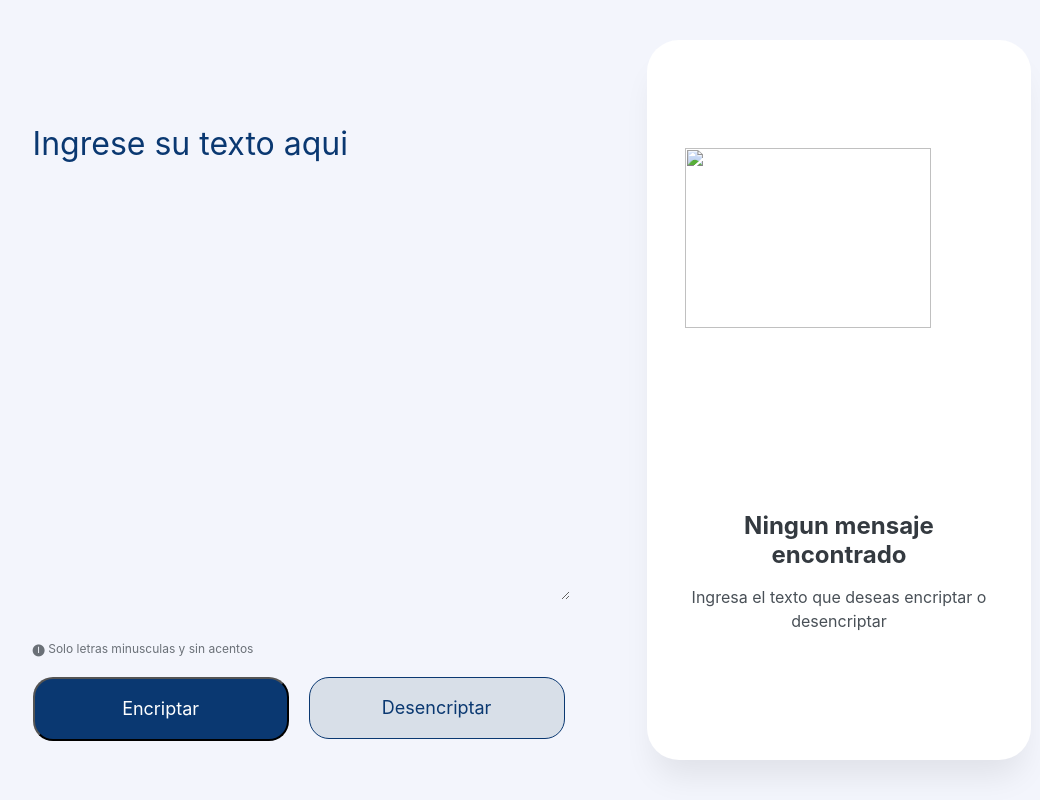
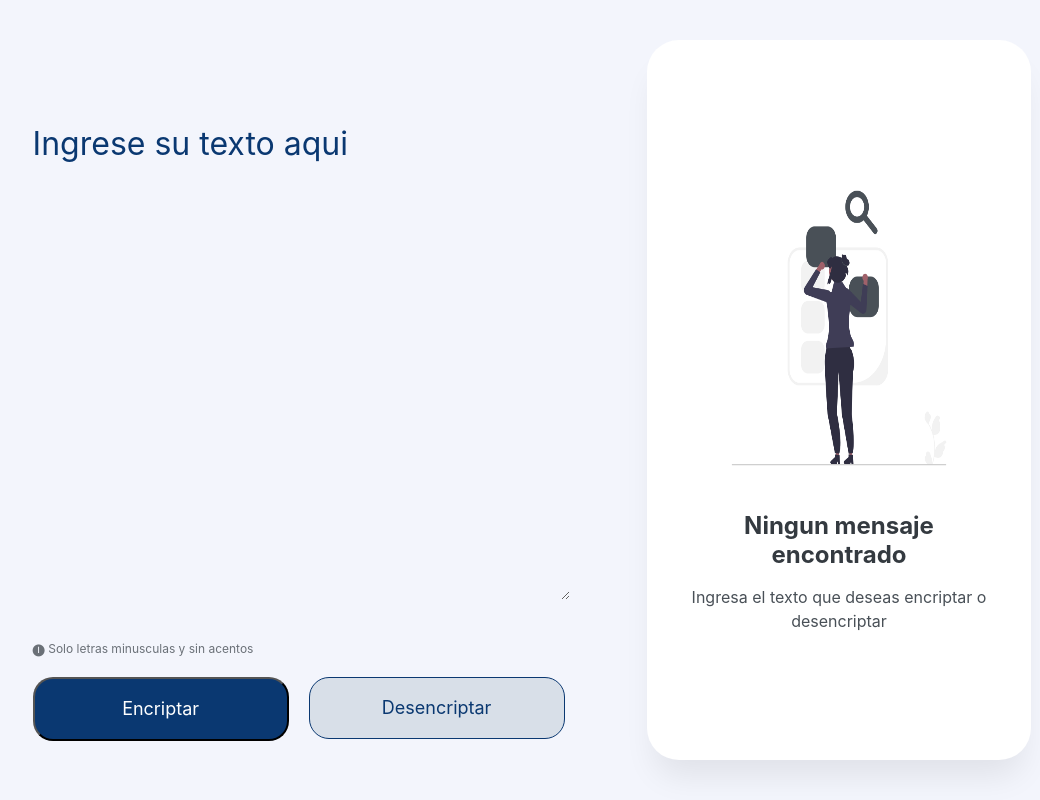
Before and after one commit to NoctisJr/Sprint_01, a plain HTML site: page index.html in a window 1280 px wide. Shown: the whole page, without its empty margins (121-1161 px from the left). Drawn offline with Linux system fonts and the light colour scheme.

Commit message:
Update index.html

```diff
--- a/index.html
+++ b/index.html
@@ -32,7 +32,7 @@
 
         <div class="encriptado">
 
-            <img src="img/buscar.png" alt="" id="muñeco">
+            <img src="buscar.png" alt="" id="muñeco">
 
             <div class="mensaje-encriptado" id="mensaje-encriptado">
                 <h2 id="titulo-mensaje">Ningun mensaje encontrado</h2>
```
